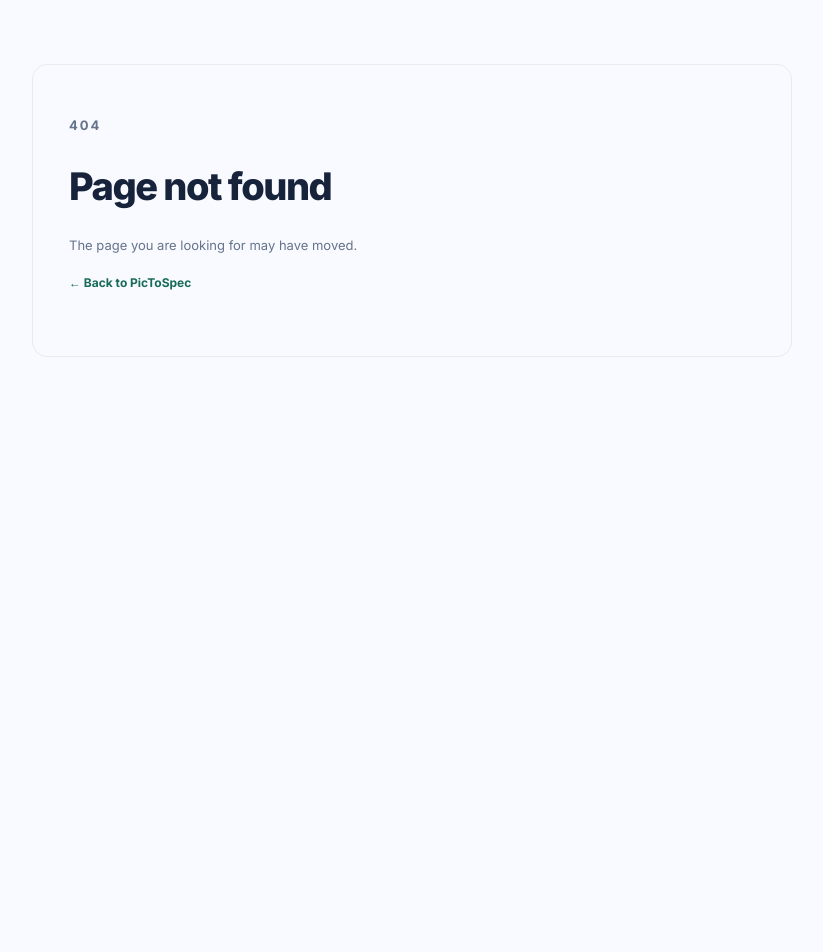
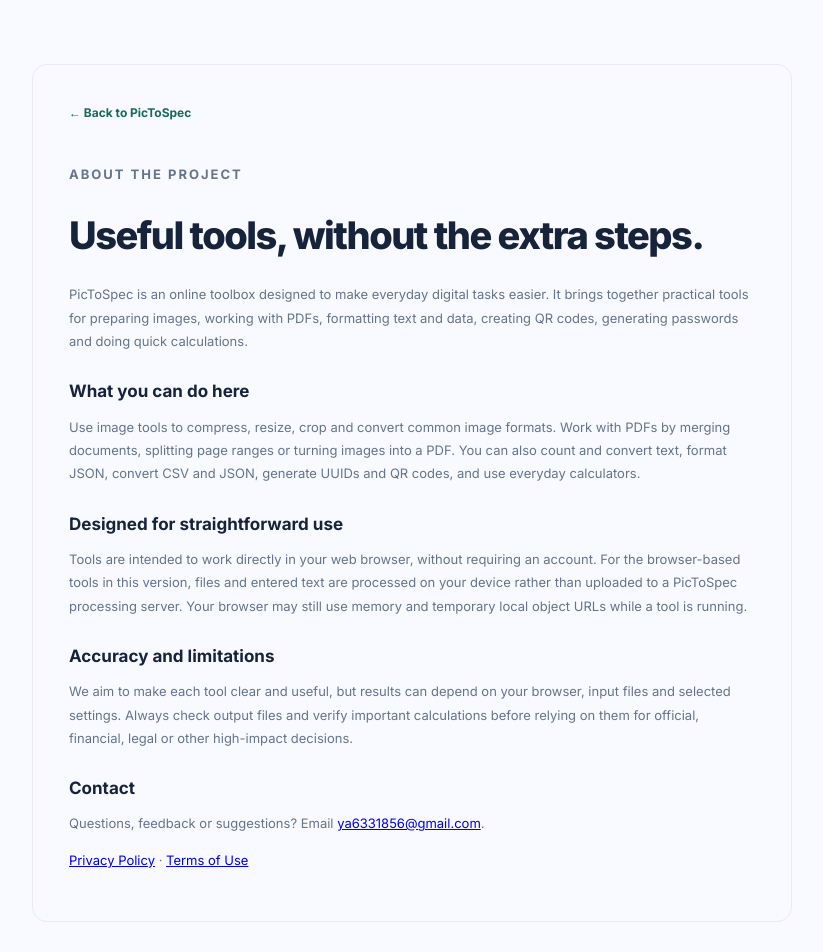
Before and after one commit to ya6331856-cpu/pic-to-spec, a Next.js app: page /about in a window 1280 px wide. Before the commit this address had no page. Shown: the top 952 px of the page, without its empty margins (228-1051 px from the left). Before the commit the page ends 800 px from the top, so only its background shows below. Built offline with nearby package versions, Linux system fonts and the light colour scheme.

Commit message:
Add PicToSpec about page

```diff
--- /dev/null
+++ b/app/about/page.tsx
@@ -0,0 +1,24 @@
+export const metadata = {
+  title: "About PicToSpec",
+  description: "Learn about PicToSpec and its free browser-based image, PDF, text, QR and calculator tools.",
+  alternates: { canonical: "/about" },
+  robots: { index: true, follow: true }
+};
+
+export default function AboutPage() {
+  return <main className="legal">
+    <a href="/" className="back">← Back to PicToSpec</a>
+    <p className="kicker">ABOUT THE PROJECT</p>
+    <h1>Useful tools, without the extra steps.</h1>
+    <p>PicToSpec is an online toolbox designed to make everyday digital tasks easier. It brings together practical tools for preparing images, working with PDFs, formatting text and data, creating QR codes, generating passwords and doing quick calculations.</p>
+    <h2>What you can do here</h2>
+    <p>Use image tools to compress, resize, crop and convert common image formats. Work with PDFs by merging documents, splitting page ranges or turning images into a PDF. You can also count and convert text, format JSON, convert CSV and JSON, generate UUIDs and QR codes, and use everyday calculators.</p>
+    <h2>Designed for straightforward use</h2>
+    <p>Tools are intended to work directly in your web browser, without requiring an account. For the browser-based tools in this version, files and entered text are processed on your device rather than uploaded to a PicToSpec processing server. Your browser may still use memory and temporary local object URLs while a tool is running.</p>
+    <h2>Accuracy and limitations</h2>
+    <p>We aim to make each tool clear and useful, but results can depend on your browser, input files and selected settings. Always check output files and verify important calculations before relying on them for official, financial, legal or other high-impact decisions.</p>
+    <h2>Contact</h2>
+    <p>Questions, feedback or suggestions? Email <a href="mailto:ya6331856@gmail.com">ya6331856@gmail.com</a>.</p>
+    <p><a href="/privacy">Privacy Policy</a> · <a href="/terms">Terms of Use</a></p>
+  </main>;
+}
```
